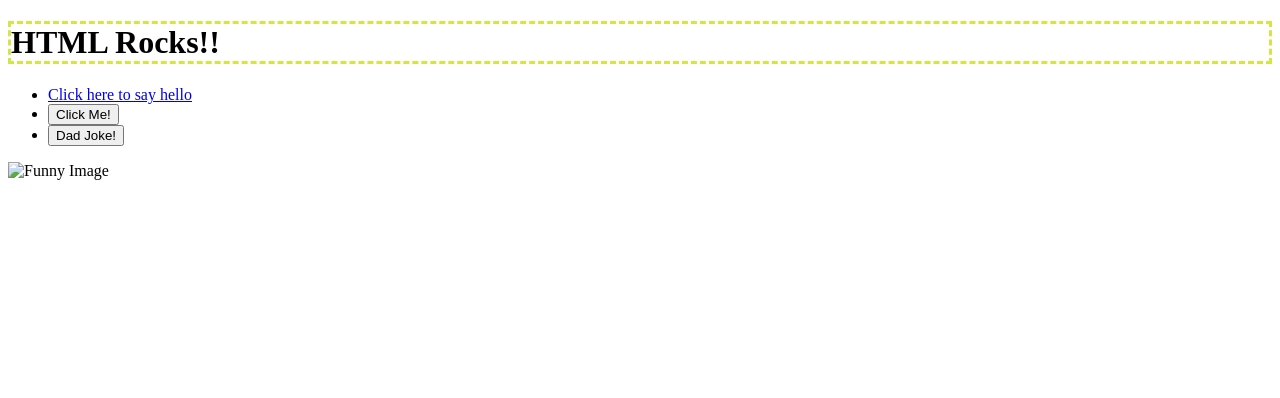
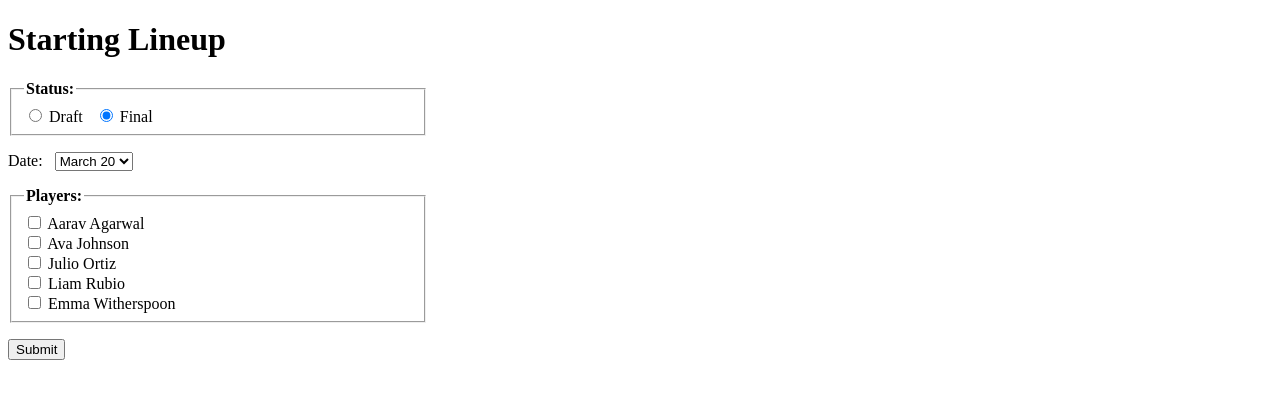
Before and after one commit to Sonicbeast91/10.03-Lab---JavaScript-in-the-Browser, a website: page index.html in a window 1280 px wide. Drawn offline with Linux system fonts and the light colour scheme; files that its build step writes are made by us from their sources; files whose address does not match are found by name.

Commit message:
I can't believe I didn't commit it

```diff
--- a/index.html
+++ b/index.html
@@ -1,25 +1,71 @@
 <!doctype html>
-<html>
-
+<html lang="en">
 <head>
   <meta charset="utf-8">
-  <title>CS208 - Starter Code (UPDATE ME)!</title>
-  <meta name="description" content="">
+  <title>Model Form</title>
   <meta name="viewport" content="width=device-width, initial-scale=1">
   <link rel="stylesheet" href="style.css">
 </head>
+<body>
+  <h1>Starting Lineup</h1>
 
-<body>
-  <h1>HTML Rocks!!</h1>
-  <ul>
-  <li><a href="/hello">Click here to say hello</a></li>
-  <li><button id="hello-link">Click Me!</button></li>
-  <li><button id="joke-button">Dad Joke!</button></li>
+  <form id="lineupForm">
+    <!-- Status -->
+    <p>
+      <fieldset>
+        <legend>Status:</legend>
+
+        <input type="radio" id="status-draft" name="status" value="Draft">
+        <label for="status-draft">Draft</label>
+
+        <input type="radio" id="status-final" name="status" value="Final" checked>
+        <label for="status-final">Final</label>
+      </fieldset>
+    </p>
+
+    <!-- Date -->
+    <p>
+      <label for="gameDate">Date:</label>
+      <select id="gameDate" name="gameDate">
+        <option value="March 20">March 20</option>
+        <option value="March 24">March 24</option>
+        <option value="April 2">April 2</option>
+        <option value="April 6">April 6</option>
+        <option value="April 13">April 13</option>
+      </select>
+    </p>
+
+    <!-- Players -->
+    <p>
+      <fieldset>
+        <legend>Players:</legend>
+
+        <input type="checkbox" id="p-aarav"  name="players" value="Aarav Agarwal">
+        <label for="p-aarav">Aarav Agarwal</label><br>
+
+        <input type="checkbox" id="p-ava"    name="players" value="Ava Johnson">
+        <label for="p-ava">Ava Johnson</label><br>
+
+        <input type="checkbox" id="p-julio"  name="players" value="Julio Ortiz">
+        <label for="p-julio">Julio Ortiz</label><br>
+
+        <input type="checkbox" id="p-liam"   name="players" value="Liam Rubio">
+        <label for="p-liam">Liam Rubio</label><br>
+
+        <input type="checkbox" id="p-emma"   name="players" value="Emma Witherspoon">
+        <label for="p-emma">Emma Witherspoon</label>
+      </fieldset>
+    </p>
+
+    <!-- Submit -->
+    <p>
+      <input id="submitBtn" type="submit" value="Submit">
+    </p>
+  </form>
+
+  <!-- Where we’ll display the concatenated summary -->
+  <p id="output"></p>
+
   <script src="script.js"></script>
-  </ul>
-  <img src="funny.png" alt="Funny Image" width="300" height="200">
-
-  <h2 id="joke-display"></h2>
 </body>
-
 </html>
```
Also changed, not shown: dist/script.js, dist/style.css, 1 other file.
